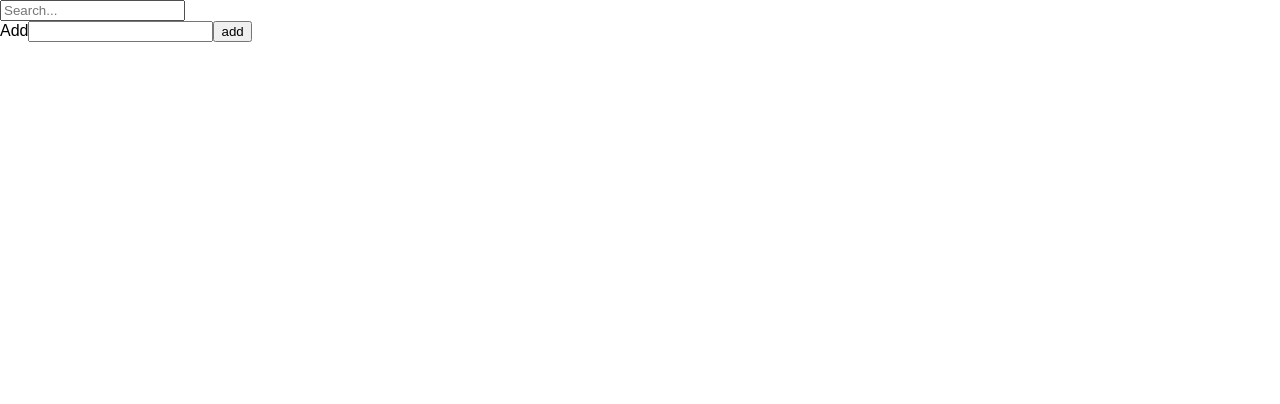
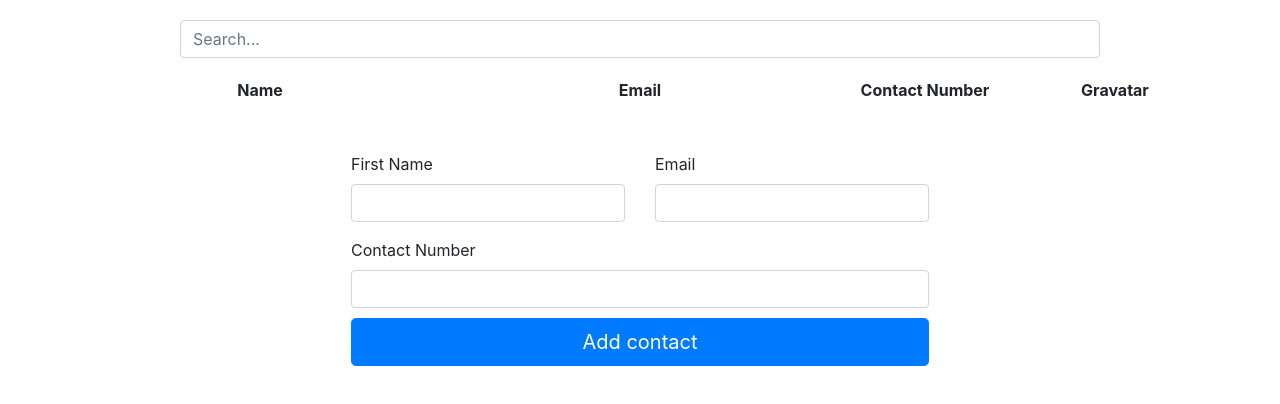
Before and after one commit to AbdalimovArtur/web-technologies, a React (Create React App) app in the folder contact-list/: page / in a window 1280 px wide. Shown: the top 404 px of the page. Built offline with nearby package versions, Linux system fonts and the light colour scheme.

Commit message:
Final version of todo-list

```diff
--- a/contact-list/package.json
+++ b/contact-list/package.json
@@ -3,8 +3,10 @@
   "version": "0.1.0",
   "private": true,
   "dependencies": {
+    "bootstrap": "^4.0.0",
     "react": "^16.2.0",
     "react-dom": "^16.2.0",
+    "react-gravatar": "^2.6.3",
     "react-scripts": "1.1.0"
   },
   "scripts": {
--- a/contact-list/src/App.js
+++ b/contact-list/src/App.js
@@ -1,26 +1,51 @@
 import React, {Component} from 'react';
 import ContactList from './ContactList'
 import InputHandler from './InputHandler'
+import SearchHandler from './SearchHandler'
+import 'bootstrap/dist/css/bootstrap.css'
 
 class App extends Component {
 
     constructor(props) {
         super(props);
         this.state = {
-            contacts: []
+            contacts: [],
+            searchValue: ''
         }
     }
 
     onAddClick = (inputValue) => {
         this.setState({
-            contacts: [...this.state.contacts, inputValue]
+            contacts: [...this.state.contacts,
+                {
+                    'firstName' : inputValue.firstName,
+                    'lastName' : inputValue.lastName,
+                    'contactNumber': inputValue.contactNumber
+                }
+            ]
         })
+    };
+
+    getContacts = () => {
+        console.log(this.state.searchValue);
+        let p = this.state.contacts.slice();
+        p = p.filter(x => (this.state.searchValue === '' ? true : (x.firstName.startsWith(this.state.searchValue) ||
+            x.lastName.startsWith(this.state.searchValue) ||
+            x.contactNumber.startsWith(this.state.searchValue))));
+        return p
+    };
+
+    changeSearchValue = (newSearchValue) => {
+       this.setState({
+           searchValue: newSearchValue
+       })
     };
 
     render() {
         return (
-            <div>
-                <ContactList contacts={this.state.contacts} />
+            <div className="container">
+                <SearchHandler searchValueChanged={this.changeSearchValue}/>
+                <ContactList contacts={this.getContacts()} />
                 <InputHandler onAddClick={this.onAddClick}/>
             </div>
     )
--- a/contact-list/src/Contact.js
+++ b/contact-list/src/Contact.js
@@ -1,4 +1,5 @@
 import React from 'react'
+import Gravatar from 'react-gravatar'
 
 class Contact extends React.Component {
 
@@ -8,7 +9,13 @@ class Contact extends React.Component {
 
     render() {
         return (
-            <h1>{this.props.contact}</h1>
+            <div className="row justify-content-center">
+                <div className="col-4 contact-element">{this.props.contact.firstName}</div>
+                <div className="col-4 contact-element">{this.props.contact.lastName}</div>
+                <div className="col-2 contact-element">{this.props.contact.contactNumber}</div>
+                <div className="col-2 contact-element"><Gravatar email={this.props.contact.lastName} style={{"borderRadius": "50%"}} size="20"/></div>
+
+            </div>
         )
     }
 }
--- a/contact-list/src/ContactList.js
+++ b/contact-list/src/ContactList.js
@@ -1,5 +1,6 @@
 import React from 'react'
 import Contact from './Contact'
+import './contact.css'
 
 class ContactList extends React.Component {
 
@@ -10,9 +11,15 @@ class ContactList extends React.Component {
     render() {
         return (
             <div>
+                <div className="row justify-content-center">
+                    <div className="col-4 contact-element"><b>Name</b></div>
+                    <div className="col-4 contact-element"><b>Email</b></div>
+                    <div className="col-2 contact-element"><b>Contact Number</b></div>
+                    <div className="col-2 contact-element"><b>Gravatar</b></div>
+                </div>
                 {this.props.contacts.map((value, index) => <Contact contact={value}/>)}
             </div>
-        )
+    )
     }
 }
 
--- a/contact-list/src/InputHandler.js
+++ b/contact-list/src/InputHandler.js
@@ -1,38 +1,65 @@
 import React from 'react'
+import 'bootstrap/dist/css/bootstrap.css'
+import './contact.css'
 
 class InputHandler extends React.Component {
 
     constructor(props) {
         super(props);
-        this.state = {
-            searchInputValue: '',
-            inputValue: ''
-        }
+        this.state = {}
     }
 
     inputValueChanged = (event) => {
+        const target = event.target;
+        const value = target.value;
+        const name = target.name;
+
         this.setState({
-            inputValue: event.target.value
-        })
+            [name]: value
+        });
+
+        console.log(this.state.firstName + " " + this.state.lastName)
     };
 
     submitContact = (event) => {
         event.preventDefault();
-        this.props.onAddClick(this.state.inputValue);
+        this.props.onAddClick(
+            {
+                'firstName' : this.state.firstName,
+                'lastName': this.state.lastName,
+                'contactNumber': this.state.contactNumber
+            });
+
         this.setState({
-            inputValue: ''
+            firstName: '',
+            lastName: '',
+            contactNumber: ''
         })
     };
 
     render() {
         return (
-            <form>
-                <input id="firstname" name="firstname" type="text" placeholder="Search..." />
-                <br/>
-                <label>Add</label>
-                <input type="text" onChange={this.inputValueChanged} value={this.state.inputValue} />
-                <button onClick={this.submitContact}>add</button>
-            </form>
+            <div className="row contact-form justify-content-center">
+                <form>
+                    <div className="row">
+                        <div className="col-md-6 mb-3">
+                            <label htmlFor="firstName">First Name</label>
+                            <input type="text" name="firstName" className="form-control" onChange={this.inputValueChanged} value={this.state.firstName}/>
+                        </div>
+                        <div className="col-md-6 mb-3">
+                            <label htmlFor="lastName">Email</label>
+                            <input type="text" name="lastName" className="form-control" onChange={this.inputValueChanged} value={this.state.lastName}/>
+                        </div>
+                    </div>
+                    <div className="row">
+                        <div className="col-md-12 mb-6">
+                            <label htmlFor="contactNumber">Contact Number</label>
+                            <input type="text" name="contactNumber" className="form-control contact" onChange={this.inputValueChanged} value={this.state.contactNumber}/>
+                        </div>
+                    </div>
+                    <button className="btn btn-primary btn-lg btn-block" onClick={this.submitContact}>Add contact</button>
+                </form>
+            </div>
         )
     }
 }
--- /dev/null
+++ b/contact-list/src/SearchHandler.js
@@ -0,0 +1,35 @@
+import React from 'react'
+import './contact.css'
+
+class SearchHandler extends React.Component {
+    constructor(props) {
+        super(props);
+        this.state = {
+            searchValue: ''
+        }
+    }
+
+    searchValueChanged = (event) => {
+        this.setState({
+            searchValue: event.target.value
+        });
+        this.props.searchValueChanged(event.target.value)
+    };
+
+    render() {
+        return (
+            <div className="row justify-content-center search">
+                <div className="col-md-10 mb-6">
+                    <input type="text"
+                           name="firstName"
+                           placeholder="Search..."
+                           className="form-control"
+                           value={this.state.searchValue}
+                           onChange={this.searchValueChanged}/>
+                </div>
+            </div>
+        )
+    }
+}
+
+export default SearchHandler
--- /dev/null
+++ b/contact-list/src/contact.css
@@ -0,0 +1,17 @@
+.contact {
+    margin-bottom: 10px;
+}
+
+.contact-form {
+    margin: 50px auto;
+}
+
+.contact-element {
+    margin: 0 auto;
+    text-align: center;
+}
+
+.search {
+    margin-top: 20px;
+    margin-bottom: 20px;
+}
```
Also changed, not shown: 1 other file (tests, documents, lock files or other folders).
